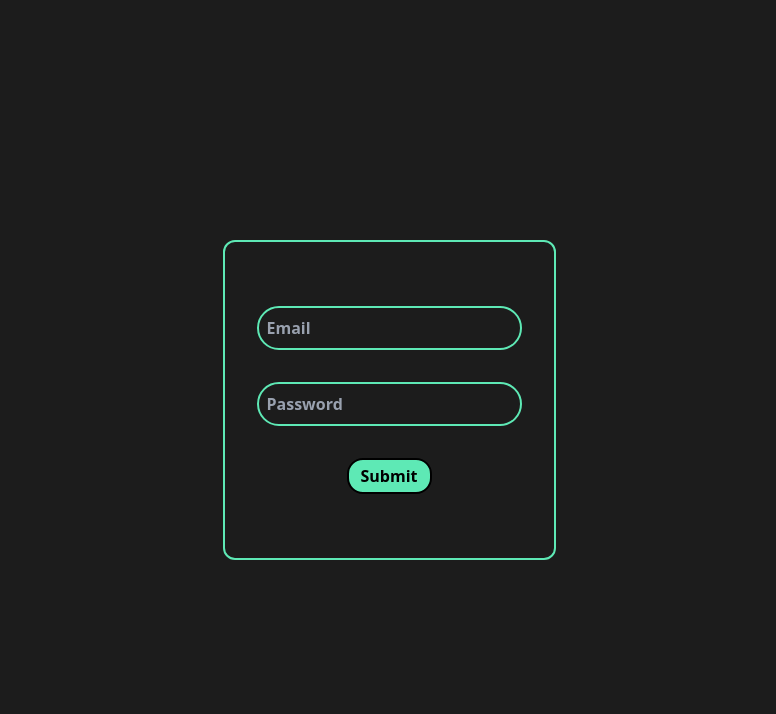
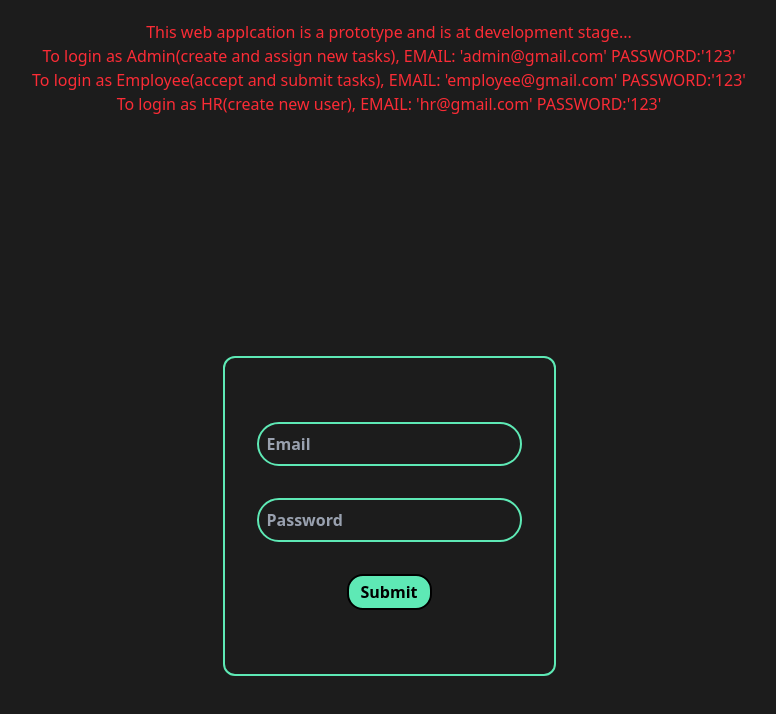
Before and after one commit to abhisheks7070/task_manager_frontend, a React (Vite) app: page / in a window 1280 px wide. Shown: the top 714 px of the page, without its empty margins (251-1027 px from the left). Built offline with nearby package versions, Linux system fonts and the light colour scheme.

Commit message:
modified

```diff
--- a/src/pages/Login.jsx
+++ b/src/pages/Login.jsx
@@ -1,5 +1,5 @@
 import axios from 'axios'
-import React, {useState } from 'react'
+import React, { useState } from 'react'
 import { useNavigate } from 'react-router-dom'
 
 const Login = () => {
@@ -30,10 +30,10 @@ const Login = () => {
       console.log(res.data.message)
       localStorage.setItem("token", res.data.token)
 
-        res.data.type == "employee" && navigate('/e_dashboard')
-        res.data.type == "admin" && navigate('/a_dashboard')
-        res.data.type == "hr" && navigate('/hr_dashboard')
-      }
+      res.data.type == "employee" && navigate('/e_dashboard')
+      res.data.type == "admin" && navigate('/a_dashboard')
+      res.data.type == "hr" && navigate('/hr_dashboard')
+    }
 
   }
 
@@ -47,6 +47,7 @@ const Login = () => {
 
   return (
     <>
+      <div className='text-red-500 m-auto text-center md:w-[100vw] w-screen md:text-base text-sm mt-5'>This web applcation is a prototype and is at development stage... <br />To login as Admin(create and assign new tasks), EMAIL: 'admin@gmail.com' PASSWORD:'123' <br />To login as Employee(accept and submit tasks), EMAIL: 'employee@gmail.com' PASSWORD:'123' <br />To login as HR(create new user), EMAIL: 'hr@gmail.com' PASSWORD:'123'</div>
       <div className='flex justify-center items-center h-screen '>
 
         <form action="submit" onSubmit={handleSubmit} className='flex flex-col justify-center items-center border-2 rounded-xl border-emerald-300 p-8'>
@@ -72,6 +73,7 @@ const Login = () => {
           <button className='border-2 font-semibold bg-emerald-300 px-3 py-1 rounded-2xl m-8 text-black placeholder:text-gray-400' type='submit'>Submit</button>
         </form>
       </div>
+
     </>
   )
 }
```
